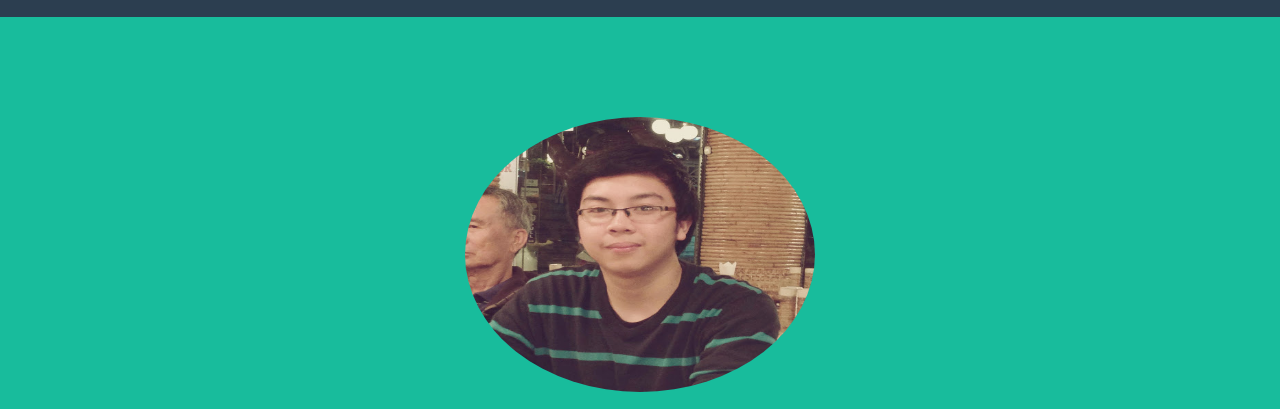
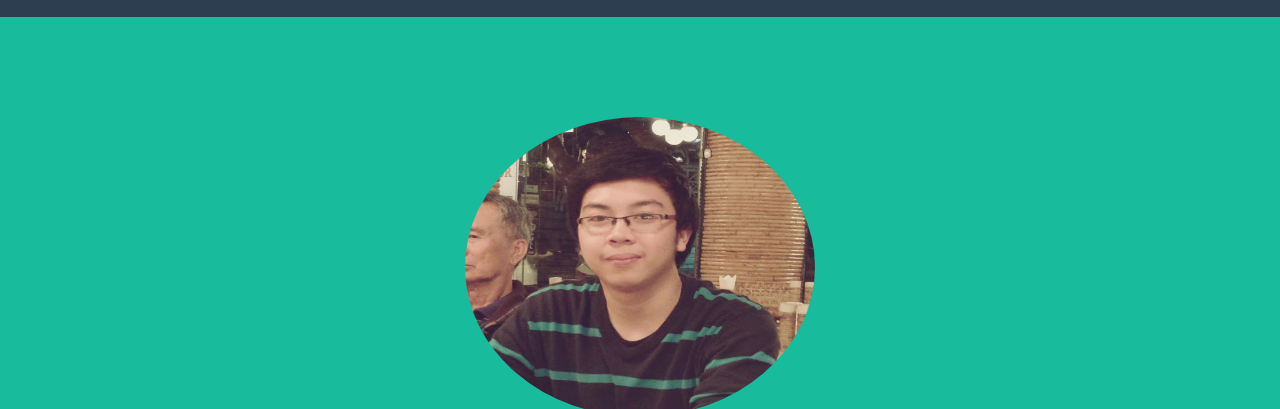
Before and after one commit to domarsonrivera/doms.github.io, a website: page index.html in a window 1280 px wide. Shown: the part 83-492 px from the top of the page. Drawn offline with nearby package versions, Linux system fonts and the light colour scheme.

Commit message:
Update index.html

```diff
--- a/index.html
+++ b/index.html
@@ -71,7 +71,7 @@
         <div class="container">
             <div class="row">
                 <div class="col-lg-12">
-                    <img class="img-circle" src="photo.PNG" alt="" width="350" height="275">
+                    <img class="img-circle" src="photo.PNG" alt="" width="350" height="300">
                     <div class="intro-text">
                         <span class="name">Domarson Medina Rivera</span>
                         <hr class="star-light">
```
